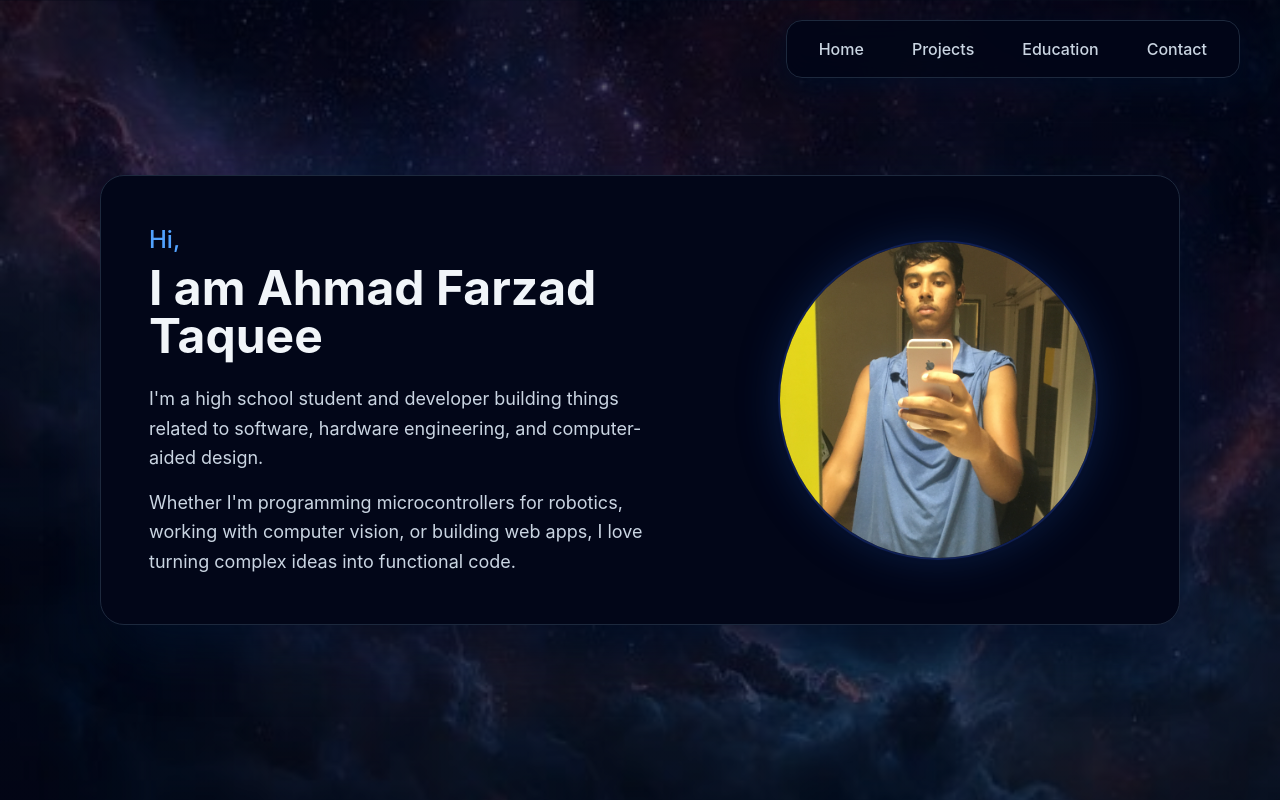
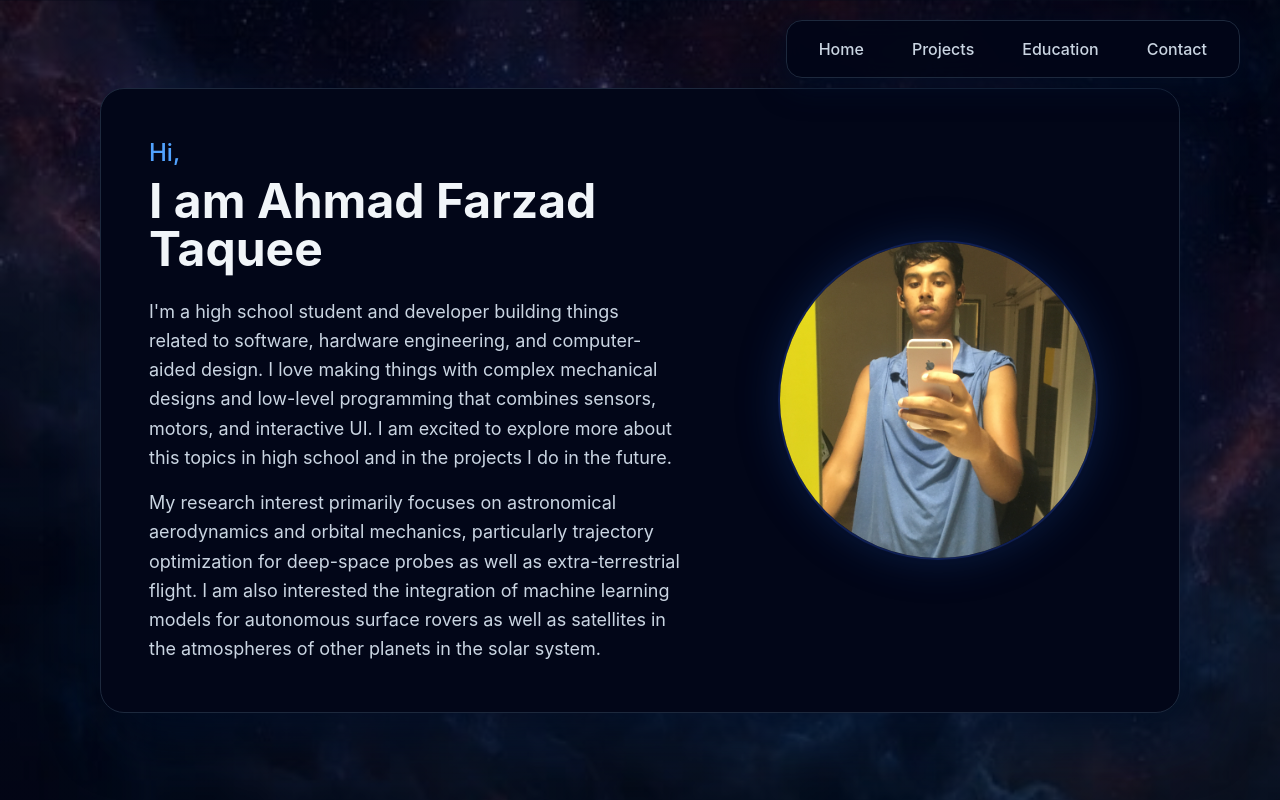
Before and after one commit to BombasticBomb/Personal-Website, a React (Vite) app: page / in a window 1280 px wide. Shown: the top 800 px of the page. Built offline with nearby package versions, Linux system fonts and the light colour scheme.

Commit message:
Updated personal statement

```diff
--- a/src/Hero.jsx
+++ b/src/Hero.jsx
@@ -32,13 +32,16 @@ function Hero() {
                     <p className="mt-6 text-lg leading-relaxed text-slate-300">
                         I'm a high school student and developer building things
                         related to software, hardware engineering, and
-                        computer-aided design.
+                        computer-aided design. I love making things with complex mechanical designs and low-level programming
+                        that combines sensors, motors, and interactive UI. I am excited to explore more about this topics in high school
+                        and in the projects I do in the future.
                     </p>
 
                     <p className="mt-4 text-lg leading-relaxed text-slate-300">
-                        Whether I'm programming microcontrollers for robotics,
-                        working with computer vision, or building web apps,
-                        I love turning complex ideas into functional code.
+                        My research interest primarily focuses on astronomical aerodynamics and orbital mechanics, particularly
+                        trajectory optimization for deep-space probes as well as extra-terrestrial flight. I am also interested the integration
+                        of machine learning models for autonomous surface rovers as well as satellites in the atmospheres of other planets in the
+                        solar system.
                     </p>
                 </div>
 
```
